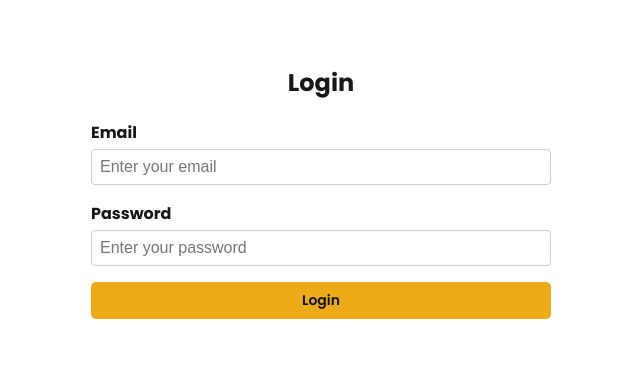
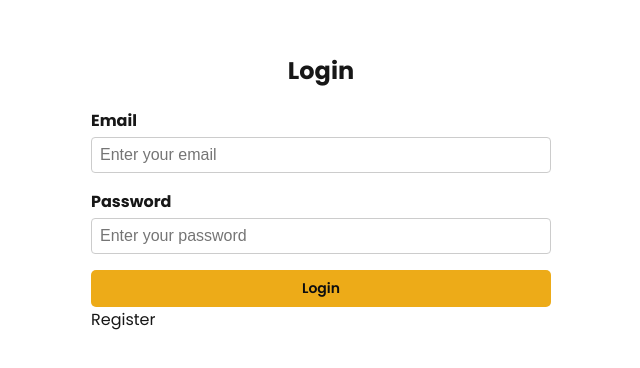
Before and after one commit to MembaMcetywa/circa-monorepo, a Next.js app in the folder apps/web/: page /login in a window 1280 px wide. Shown: the part 200-568 px from the top of the page, without its empty margins (319-959 px from the left). Built offline with nearby package versions, Linux system fonts and the light colour scheme.

Commit message:
added a way for users to register if they dont have an account to login into

```diff
--- a/apps/web/app/login/page.tsx
+++ b/apps/web/app/login/page.tsx
@@ -5,6 +5,7 @@ import useAuthStore from "../stores/authStore";
 import styles from "../auth.module.css";
 import Button from "../components/Button";
 import axios from "axios";
+import Link from "next/link";
 
 const Login: React.FC = () => {
   const [email, setEmail] = useState("");
@@ -59,6 +60,11 @@ const Login: React.FC = () => {
         {error && <p className={styles["error-text"]}>{error}</p>}
         <Button onClick={handleLogin}>Login</Button>
       </form>
+      <div className={styles['register-container']}>
+        <Link className={styles.register} href={"/register"}>
+          Register
+        </Link>
+      </div>
     </div>
   );
 };
```
